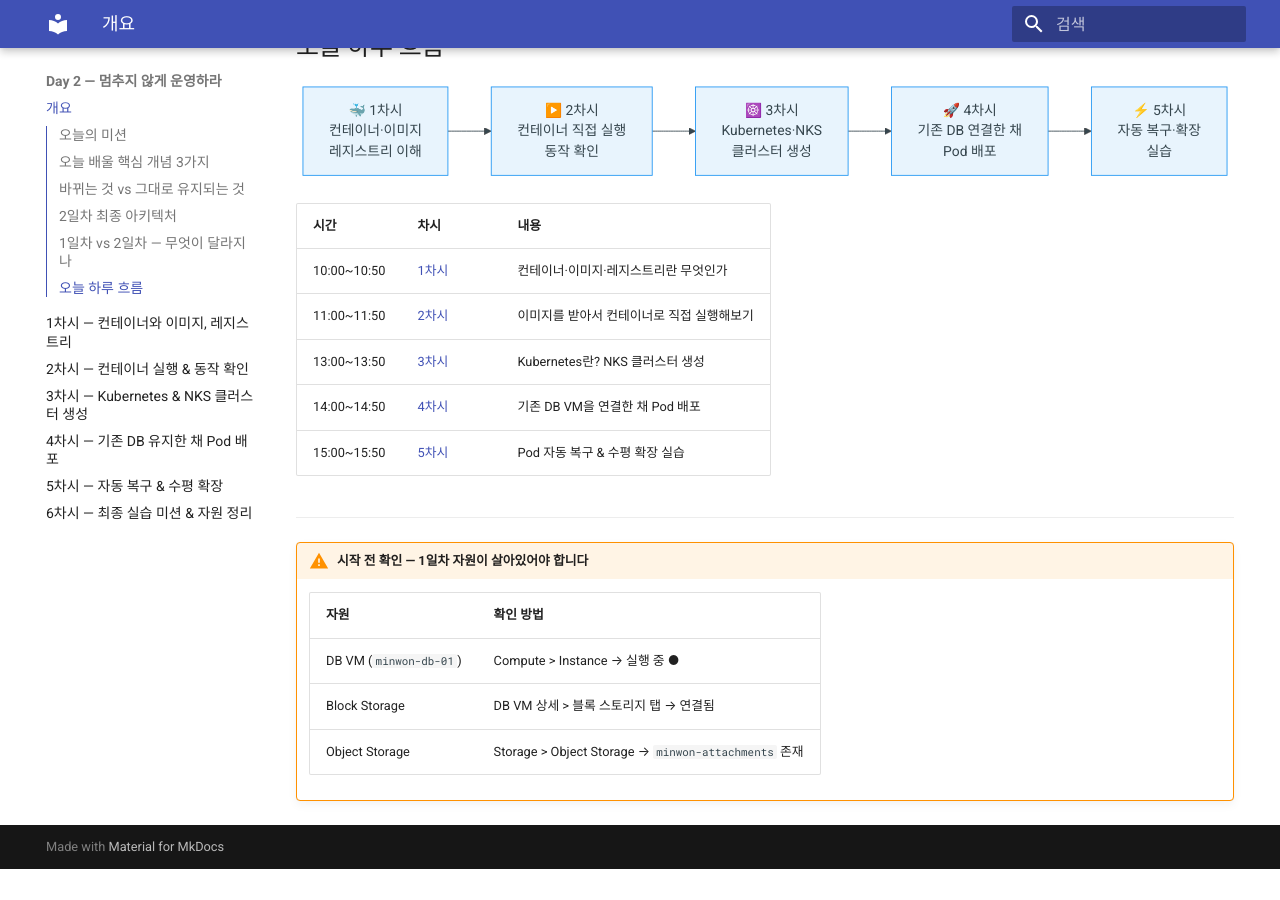
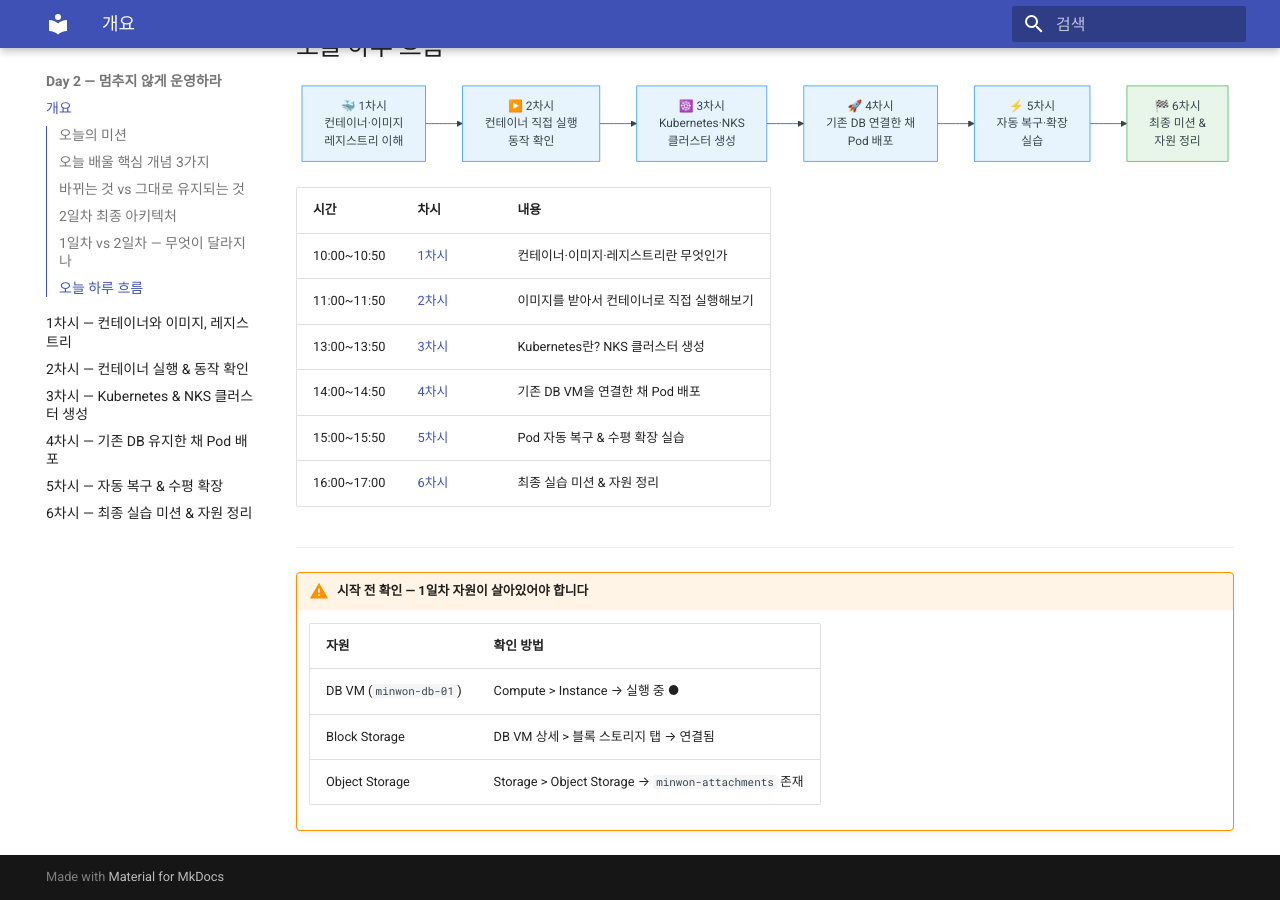
Before and after one commit to skilleat-labs/cloud-native-minwon-lab, an MkDocs documentation site: the page built from docs/day2/index.md, in a window 1280 px wide and 900 px high, scrolled down 2701 px. Built offline with MkDocs 1.6.1 and Material for MkDocs 9.7.7, drawn with Linux system fonts in a browser that asks for light colours; before the commit the page ends 3570 px from its top, so only the background shows below that.

Commit message:
Day2: add session6 to index

````diff
--- a/docs/day2/index.md
+++ b/docs/day2/index.md
@@ -99,14 +99,16 @@ flowchart LR
     S3["☸️ 3차시\nKubernetes·NKS\n클러스터 생성"]
     S4["🚀 4차시\n기존 DB 연결한 채\nPod 배포"]
     S5["⚡ 5차시\n자동 복구·확장\n실습"]
+    S6["🏁 6차시\n최종 미션 &\n자원 정리"]
 
-    S1 --> S2 --> S3 --> S4 --> S5
+    S1 --> S2 --> S3 --> S4 --> S5 --> S6
 
     style S1 fill:#e8f4fd,stroke:#2196F3
     style S2 fill:#e8f4fd,stroke:#2196F3
     style S3 fill:#e8f4fd,stroke:#2196F3
     style S4 fill:#e8f4fd,stroke:#2196F3
     style S5 fill:#e8f4fd,stroke:#2196F3
+    style S6 fill:#e8f5e9,stroke:#4caf50
 ```
 
 | 시간 | 차시 | 내용 |
@@ -116,6 +118,7 @@ flowchart LR
 | 13:00~13:50 | [3차시](session3.md) | Kubernetes란? NKS 클러스터 생성 |
 | 14:00~14:50 | [4차시](session4.md) | 기존 DB VM을 연결한 채 Pod 배포 |
 | 15:00~15:50 | [5차시](session5.md) | Pod 자동 복구 & 수평 확장 실습 |
+| 16:00~17:00 | [6차시](session6.md) | 최종 실습 미션 & 자원 정리 |
 
 ---
 
````
